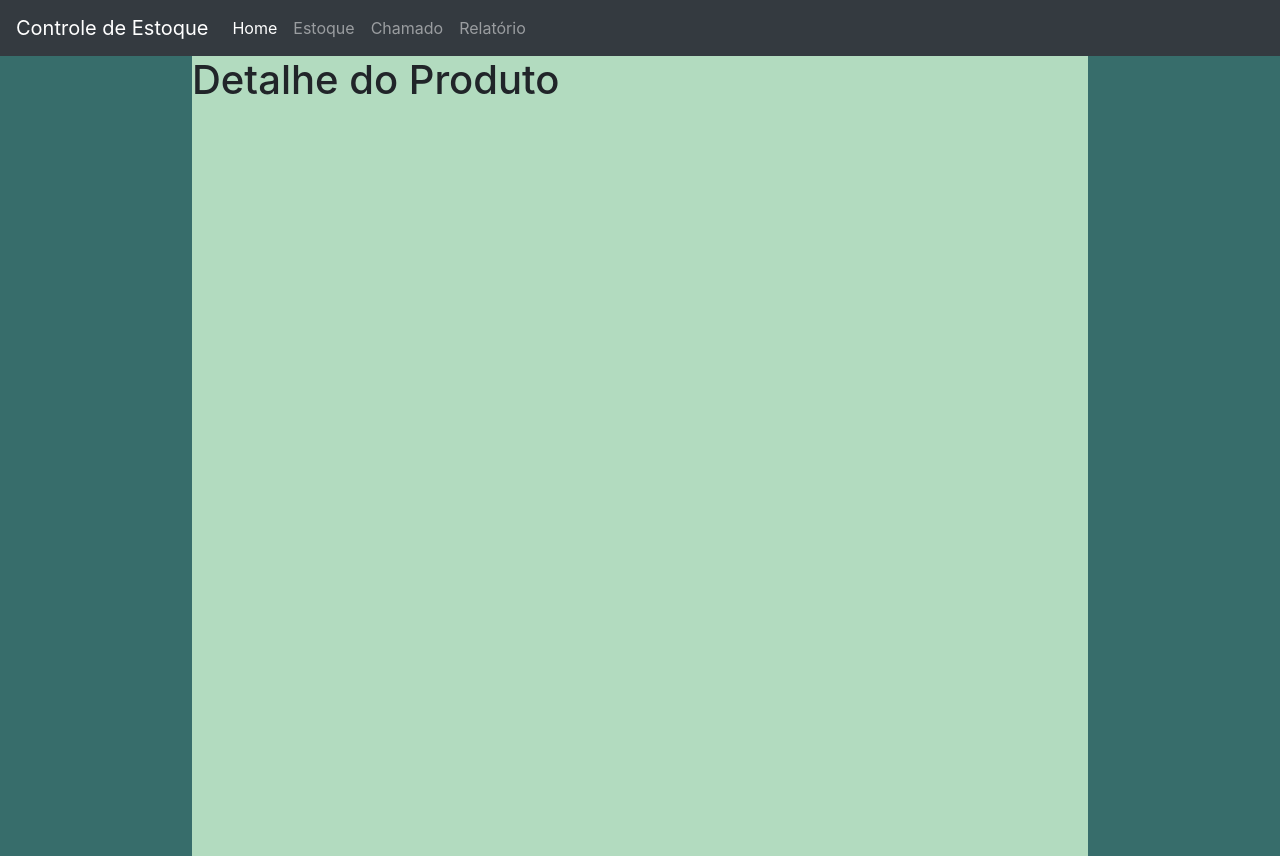
After one commit to Lukempol/controle_estoque, a Django app: template templates/produto/produto_detail.html in a window 1280 px wide. The commit adds this page. Run offline with Django 3.2, Linux system fonts and the light colour scheme; the template is opened without the code that fills it, so the values that code supplies are empty; some libraries are stand-ins or nearby versions.

Commit message:
Adicionando produto_detail, linha da tabela clicavel

```diff
--- a/produto/urls.py
+++ b/produto/urls.py
@@ -2,6 +2,7 @@ from django.urls import path
 from produto import views
 
 urlpatterns = [
-    path('', views.ProdutoView.as_view(), name='produto'),
+    path('', views.ProdutoListView.as_view(), name='produto_list'),
+    path('<int:pk>/', views.ProdutoDetail, name='produto_detail'),
     path('adicionar', views.CreateProduto.as_view(), name='adicionar'),
 ]
--- a/templates/produto/base.html
+++ b/templates/produto/base.html
@@ -27,7 +27,7 @@
             <li class="nav-item active">
               <a class="nav-link" href="#">Home <span class="sr-only">(current)</span></a>
             </li>
-            {% url 'produto' as url %}
+            {% url 'produto_list' as url %}
             <li class="nav-item {% if request.path ==  url %}active{% endif %}">
               <a class="nav-link" href="{{ url }}">Estoque</a>
             </li>
--- /dev/null
+++ b/templates/produto/produto_detail.html
@@ -0,0 +1,7 @@
+{% extends 'produto/base.html' %}
+
+{% block content %}
+
+    <h1> Detalhe do Produto </h1>
+
+{% endblock %}
```
Also changed, not shown: produto/views.py (+8 -1 lines), templates/produto/produto_list.html (+12 -1 lines).
